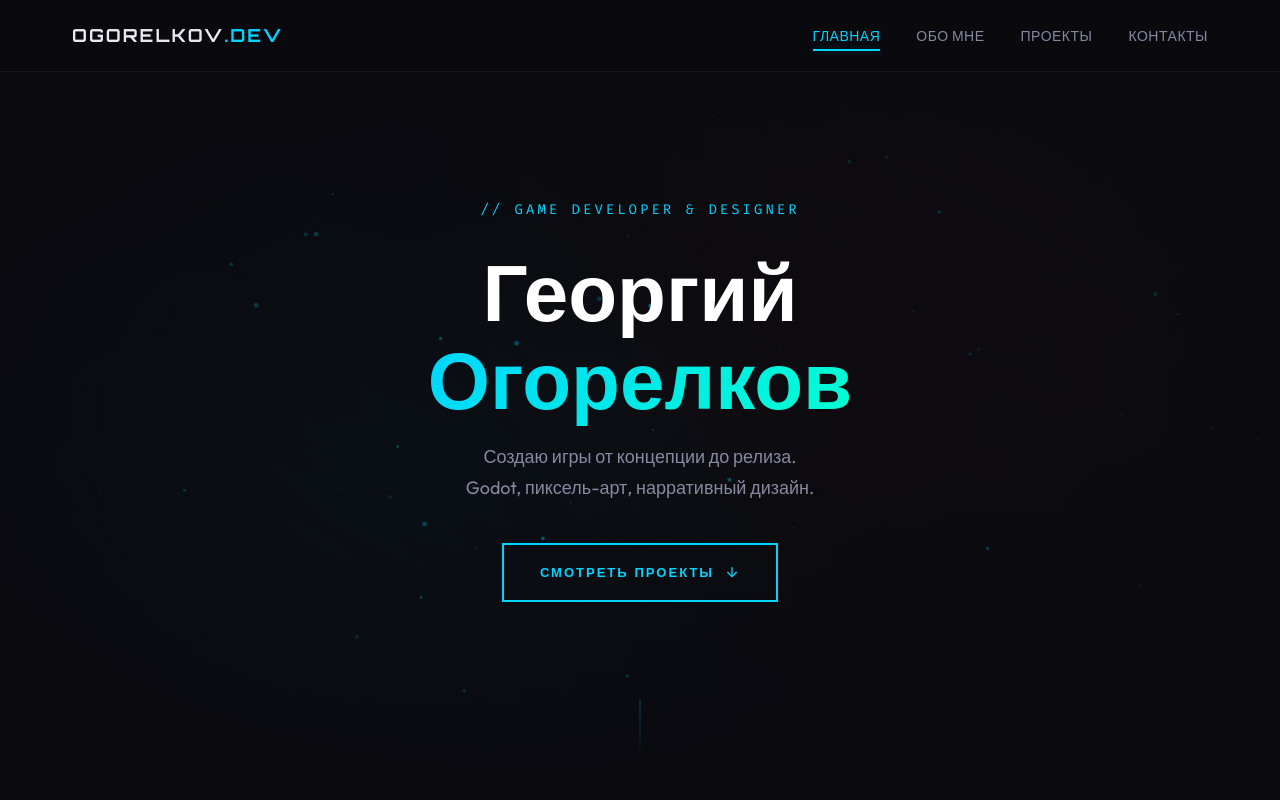
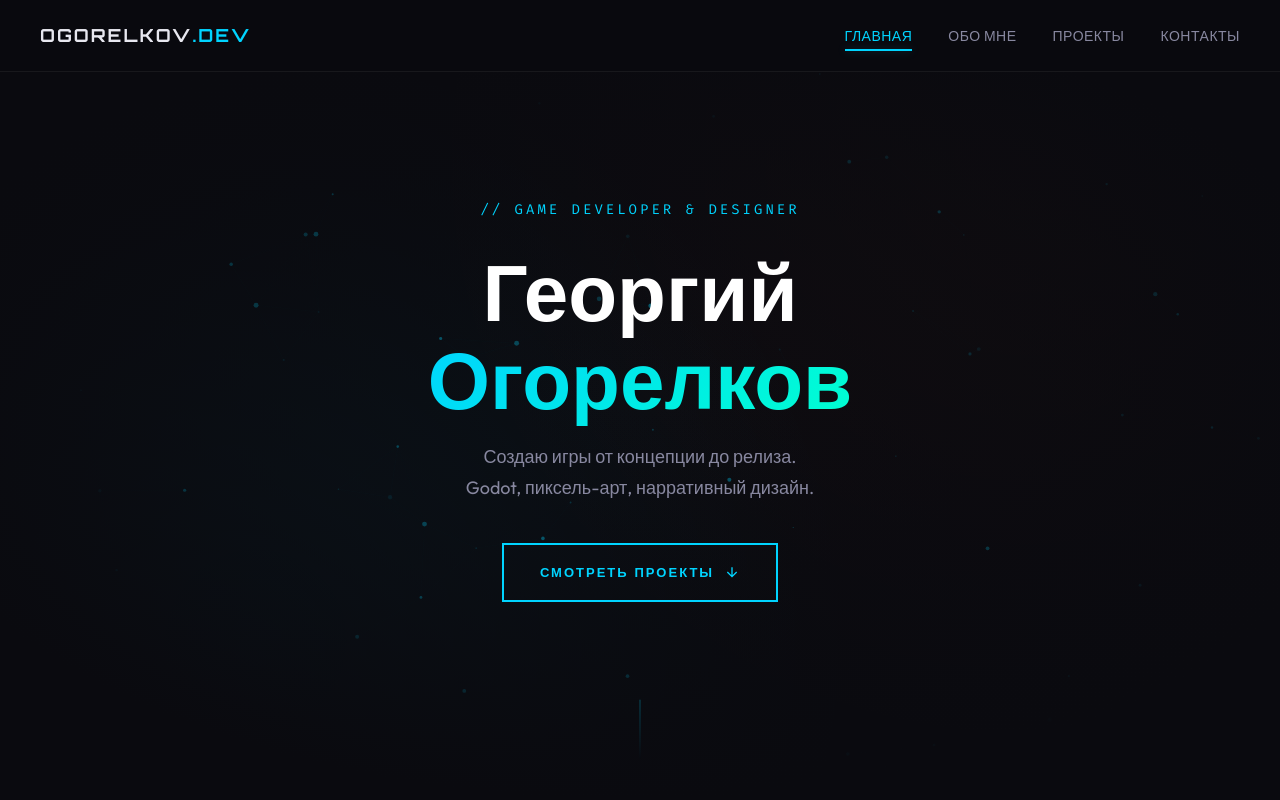
Before and after one commit to DynamiteNonsense/ogorelkov-gamedev, a plain HTML site: page index.html in a window 1280 px wide. Shown: the top 800 px of the page. Drawn offline with Linux system fonts and the light colour scheme.

Commit message:
Add files via upload

```diff
--- a/css/style.css
+++ b/css/style.css
@@ -77,7 +77,7 @@ img { max-width: 100%; display: block; }
 
 .nav-inner {
   width: 100%;
-  max-width: var(--max-width);
+  max-width: calc(var(--max-width) + 64px);  /* 1200 + 32×2 */
   padding: 0 32px;
   display: flex;
   align-items: center;
```
